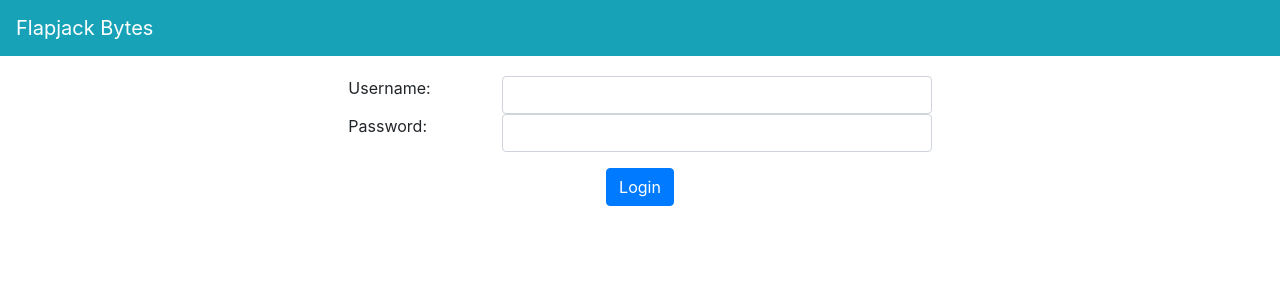
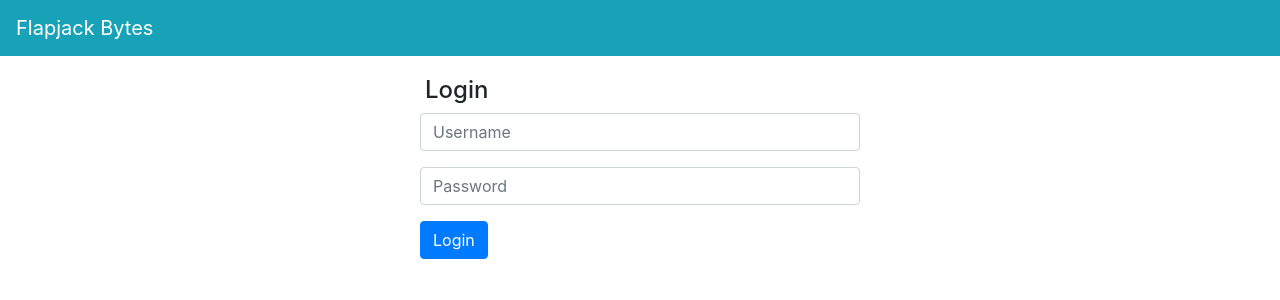
Before and after one commit to cropgeeks/flapjack-bytes-loader, a Vue app: page / in a window 1280 px wide. Shown: the top 300 px of the page. Built offline with nearby package versions, Linux system fonts and the light colour scheme.

Commit message:
Chagne styling of login form.

```diff
--- a/src/views/Home.vue
+++ b/src/views/Home.vue
@@ -16,31 +16,27 @@
             </b-col>
           </b-row>
           <b-row>
-            <b-col md="2"></b-col>
-            <b-col md="2">
-              <label for="username">Username:</label>
+            <b-col md="3">
             </b-col>
             <b-col md="6">
-              <b-form-input id="username" v-model="username" type="text"></b-form-input>
+              <b-form>
+                <h4>Login</h4>
+                <b-form-row>
+                    <b-form-input id="username" v-model="username" type="text" placeholder="Username"></b-form-input>
+                </b-form-row>
+                <b-form-row class="mt-3">
+                    <b-form-input id="password" v-model="password" type="password" placeholder="Password"></b-form-input>
+                </b-form-row>
+
+
+                <b-form-row class="mt-3">
+                  <b-button variant="primary" @click="loginClicked">Login</b-button>
+                </b-form-row>
+              </b-form>
+            </b-col>
+            <b-col md="3">
             </b-col>
           </b-row>
-          <b-row>
-            <b-col md="2"></b-col>
-            <b-col md="2">
-              <label for="password">Password:</label>
-            </b-col>
-            <b-col md="6">
-              <b-form-input id="password" v-model="password" type="password"></b-form-input>
-            </b-col>
-          </b-row>
-
-          <div v-if="unsuccessfulLogin" class="d-flex justify-content-center mb-3 mt-3">
-            <b-button variant="primary" @click="loginClicked">Login</b-button>
-          </div>
-
-          <div v-else class="d-flex justify-content-center mb-3 mt-3">
-            <b-spinner label="Loading..." variant="primary"></b-spinner>
-          </div>
         </div>
       </div>
     </div>
@@ -58,7 +54,6 @@ export default {
       username: "",
       password: "",
       instance: null,
-      unsuccessfulLogin: true,
       showDismissibleAlert: false
     };
   },
@@ -89,7 +84,6 @@ export default {
             );
 
             if (response.data.access_token) {
-              this.unsuccessfulLogin = false;
               this.$router.push({ name: "matrix" });
             }
           }.bind(this)
```
